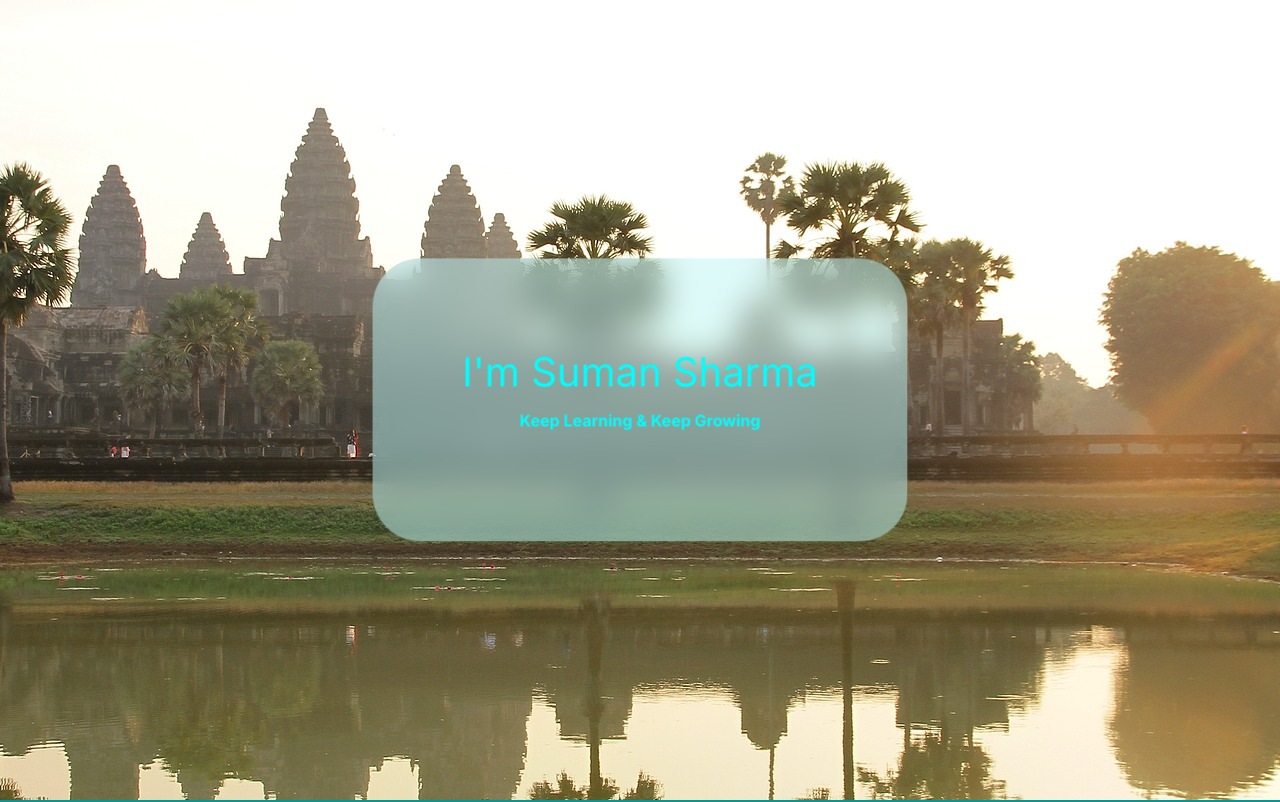
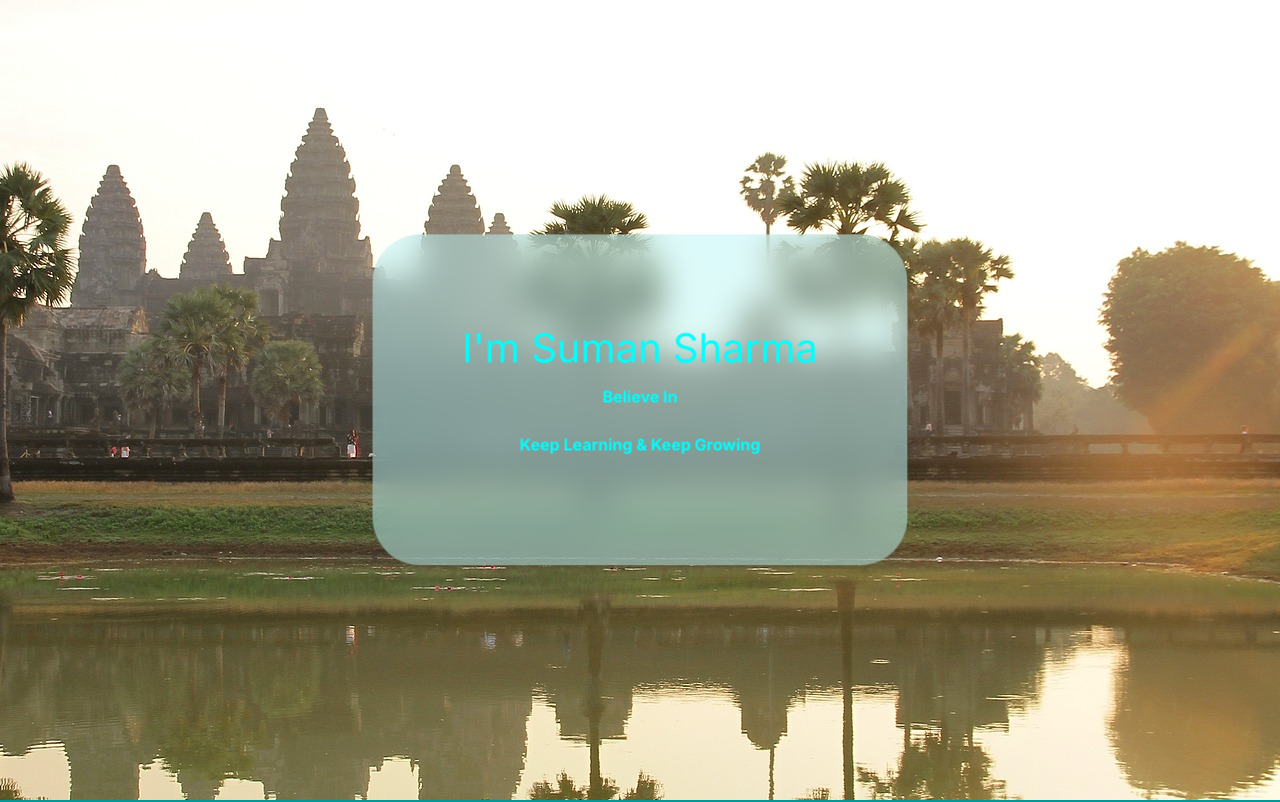
Before and after one commit to Ss07sS/Bio, a plain HTML site: page index.html in a window 1280 px wide. Shown: the top 802 px of the page. Drawn offline with nearby package versions, Linux system fonts and the light colour scheme.

Commit message:
Update index.html

```diff
--- a/index.html
+++ b/index.html
@@ -35,7 +35,7 @@
                 <h1 style="color:aqua">I'm <br class="hide">Suman Sharma </h1>
               <!-- <p> class="title-tagline">A Budding <br class="hide"><b>Web Dev</b>eloper</p>!>
          This is a comment -->
-
+         <p style="color:aqua"><br class="hide"><b>Believe In</b></p>
          <p style="color:aqua"><br class="hide"><b>Keep Learning & Keep Growing</b></p>
     </div></div>
 
```
